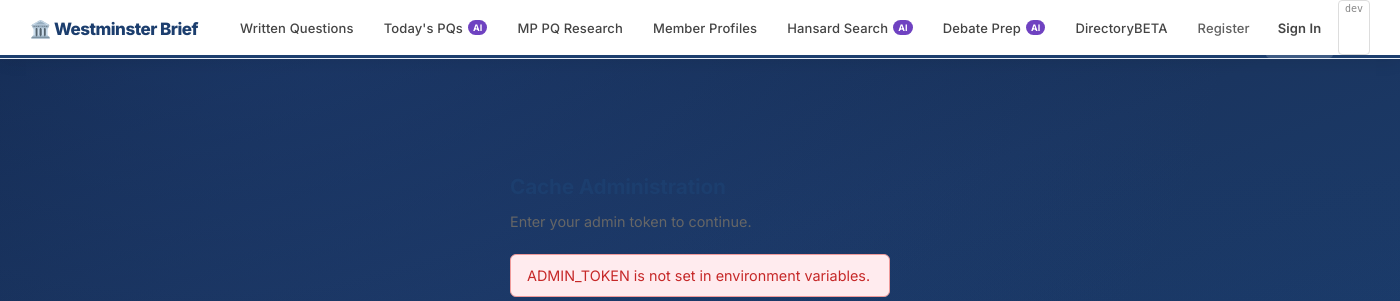
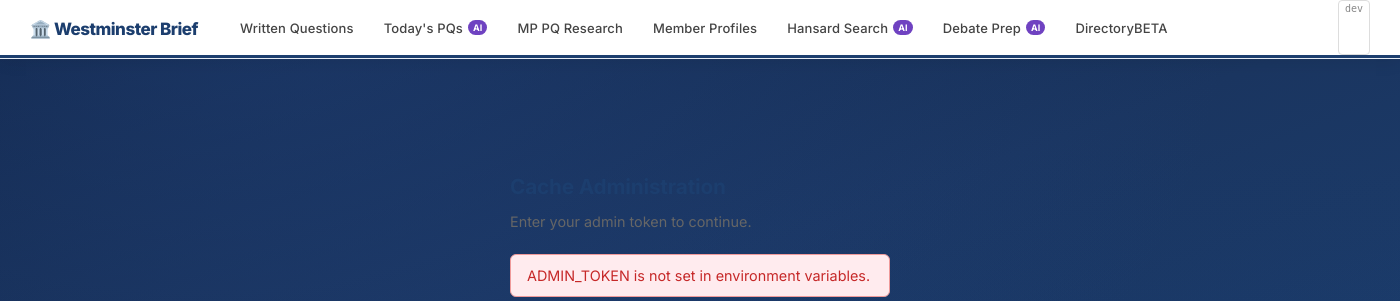
Before and after one commit to markyf801/Westminsterbrief, a Flask app: page /admin in a window 1400 px wide. Shown: the top 301 px of the page. Run offline with Flask 3, Linux system fonts and the light colour scheme; some libraries are stand-ins or nearby versions.

Commit message:
Hide Register and Sign In from nav until public launch; add to checklist
Routes still active — only nav links hidden. One-line restore when ready.

Co-Authored-By: Claude Sonnet 4.6 <noreply@anthropic.com>

```diff
--- a/templates/base.html
+++ b/templates/base.html
@@ -38,10 +38,8 @@
             <a href="/my_alerts" class="nav-auth-alerts {% if request.path == '/my_alerts' %}nav-active{% endif %}">👤 My Alerts</a>
             <a href="/my_preferences" {% if request.path == '/my_preferences' %}class="nav-active"{% endif %}>⚙️ Preferences</a>
             <a href="/logout" class="nav-logout">Logout</a>
-        {% else %}
-            <a href="/register" class="nav-register">Register</a>
-            <a href="/login" class="nav-login">Sign In</a>
         {% endif %}
+        {# Register and Sign In links hidden until public launch — restore for beta #}
         <span class="nav-version">{{ app_version }}</span>
     </nav>
 
```
Also changed, not shown: docs/pre-launch-checklist.md (+4 -0 lines).
